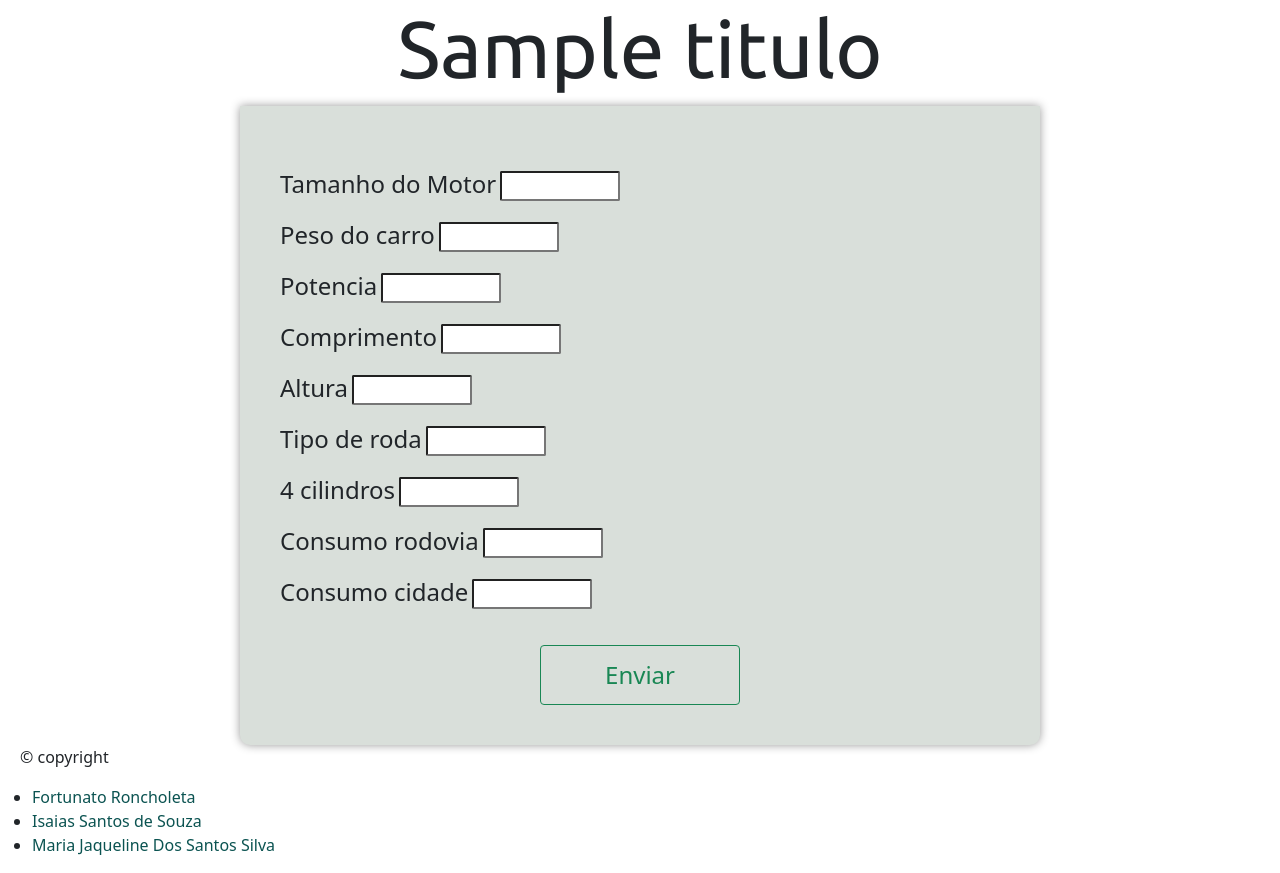
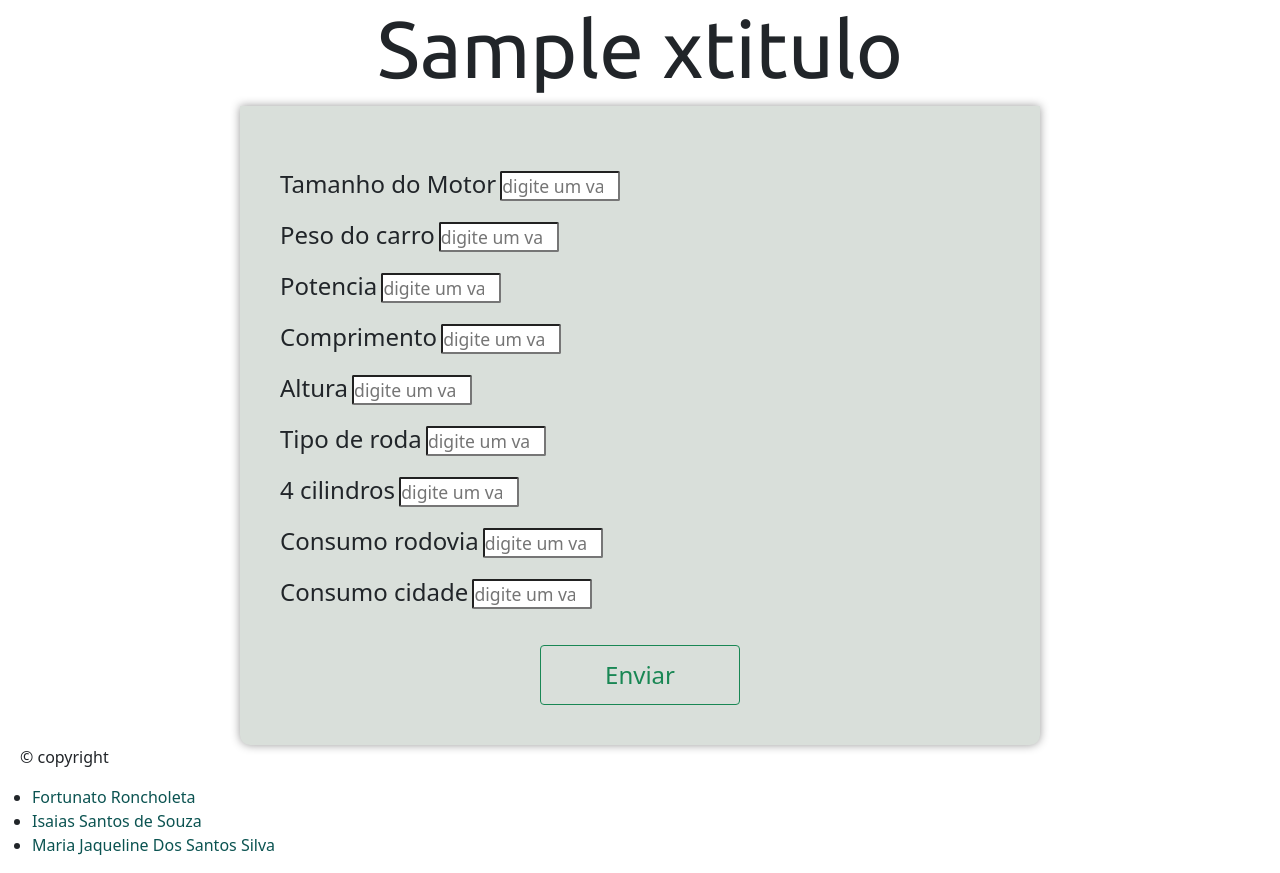
Before and after one commit to maria2122/Regressao_Multipla_em_Python, a Flask app: template templates/index.html in a window 1280 px wide. Run offline with Flask 3, Linux system fonts and the light colour scheme; the template is opened without the code that fills it: most values are stand-ins (such as "Sample title", 1, 10 or a date in 2020); parts of the project's set-up code (start-up, migrations or seed data) failed here and were passed over; some libraries are stand-ins or nearby versions; some web fonts are replaced.

Commit message:
Front final

```diff
--- a/main.py
+++ b/main.py
@@ -1,22 +1,24 @@
-from flask import Flask, render_template, request, jsonify
+from flask import Flask, render_template, request, redirect, jsonify
 import pickle
 
 modelo = pickle.load(open('./static/dados/modelo.sav', 'rb'))
-colunas = [ 'TamanhoM',
-            'PesoC',
-            'Potencia',
-            'Comprimento',
-            'Altura',
-            'TipoR',
-            'cilindros',
-            'consumoR',
-            'consumoC']
+colunas = ['TamanhoM',
+           'PesoC',
+           'Potencia',
+           'Comprimento',
+           'Altura',
+           'TipoR',
+           'cilindros',
+           'consumoR',
+           'consumoC']
 
 app = Flask('meu_app')
+
 
 @app.route('/')
 def index():
     return render_template('index.html', titulo='Regressão')
+
 
 @app.route('/classifica', methods=['POST'])
 def classifica():
@@ -24,7 +26,10 @@ def classifica():
     dados_input = [float(dados[col]) for col in colunas]
     valor = modelo.predict([dados_input])
 
-    return render_template('resultado.html', resultado=valor[0])
+    response = round(valor[0], 2)
+
+    return jsonify({'resultado': response})
+
 
 if __name__ == "__main__":
     app.run(debug=True)
--- a/static/estilo.css
+++ b/static/estilo.css
@@ -16,6 +16,7 @@
     --cor2: #092327;
     --cor3:#d3fad6;
     --cor4:#d9dfda;
+    --cor5:#00000053;
 }
 
 
@@ -89,7 +90,7 @@ footer>ul>li>a{
 #resultado{
     text-align: center;
     font-size: 2em;
-    background-color:var(--cor3);
+    background-color:var(--cor5);
     border-radius: 10px;
     margin: auto;
 
--- a/templates/index.html
+++ b/templates/index.html
@@ -10,63 +10,63 @@
 
 </head>
 <header>
-  <h1>{{ titulo }}</h1>
+  <h1>{{ Xtitulo }}</h1>
 </header>
 
-<body>
+<body onload="teste()">
 
 
 
 
   <main>
-    <form action="/classifica" method="post" enctype="multipart/form-data">
+    <form id="formulario" action="/classifica" method="post" enctype="multipart/form-data">
 
 
       <div>
         <label for="TamanhoM">Tamanho do Motor</label>
-        <input type="number" id="TamanhoM" name="TamanhoM">
+        <input type="number" step="any" id="TamanhoM" placeholder="digite um valor" name="TamanhoM" required>
       </div>
 
       <div>
         <label for="PesoC">Peso do carro</label>
-        <input type="number" id="PesoC" name="PesoC">
+        <input type="number" step="any" id="PesoC" placeholder="digite um valor" name="PesoC" required>
       </div>
 
       <div>
         <label for="Potencia">Potencia</label>
-        <input type="number" id="Potencia" name="Potencia">
+        <input type="number" step="any" id="Potencia" placeholder="digite um valor" name="Potencia" required>
       </div>
 
       <div>
         <label for="Comprimento">Comprimento </label>
-        <input type="number" id="Comprimento" name="Comprimento">
+        <input type="number" step="any" id="Comprimento" placeholder="digite um valor" name="Comprimento" required>
       </div>
 
       <div>
         <label for="Altura">Altura</label>
-        <input type="number" id="Altura" name="Altura">
+        <input type="number" step="any" id="Altura" placeholder="digite um valor" name="Altura" required>
       </div>
 
       <div>
         <label for="TipoR">Tipo de roda</label>
-        <input type="number" id="TipoR" name="TipoR">
+        <input type="number" step="any" id="TipoR" placeholder="digite um valor" name="TipoR" required>
       </div>
 
       <div>
         <label for="cilindros">4 cilindros</label>
-        <input type="number" id="cilindros" name="cilindros">
+        <input type="number" step="any" id="cilindros" placeholder="digite um valor" name="cilindros" required>
 
       </div>
 
       <div>
         <label for="consumoR">Consumo rodovia</label>
-        <input type="number" id="consumoR" name="consumoR">
+        <input type="number" step="any" id="consumoR" placeholder="digite um valor" name="consumoR" required>
 
       </div>
 
       <div>
         <label for="consumoC">Consumo cidade</label>
-        <input type="number" id="consumoC" name="consumoC">
+        <input type="number" step="any" id="consumoC" placeholder="digite um valor" name="consumoC" required>
 
       </div>
 
@@ -80,6 +80,7 @@
     <section>
 
       <div id="resultado">
+
 
       </div>
 
@@ -100,24 +101,38 @@
 
     </p>
   </footer>
-  <script>
-    function operacao() {
 
-      let resultado = document.getElementById(`resultado`)
-      resultado.innerHTML = `{{ resultado }}`
+</body>
+<script>
+  const form = document.querySelector('#formulario');
 
+  form.addEventListener('submit', function (event) {
+    event.preventDefault(); // previne o envio normal do formulário
+    const data = new FormData(form); // cria um objeto FormData com os dados do formulário
+    const xhr = new XMLHttpRequest(); // cria uma nova solicitação XMLHttpRequest
 
-      var img = document.createElement('img')
-      img.setAttribute('src', '../static/img/carro1.gif')
-      resultado.appendChild(img)
+    xhr.open('POST', '/classifica'); // define a URL e o método HTTP
+    xhr.onload = function () { // lida com a resposta da solicitação
+      if (xhr.status === 200) {
 
+        const response = JSON.parse(xhr.responseText); // obtém a resposta como um objeto JavaScript
+        console.log(response); // faz algo com a resposta
+        let resultado = document.getElementById(`resultado`)
+        console.log('foi');
 
+        resultado.innerHTML = 'O valor aproximado do seu veiculo será de: <br>' + 'R$' + response.resultado
 
-    }
+        var img = document.createElement('img')
+        img.setAttribute('src', '../static/img/carro1.gif')
+        resultado.appendChild(img)
 
+      } else {
+        console.log('Erro ao enviar dados: ' + xhr.status); // lida com erros
+      }
+    };
 
-
-  </script>
-</body>
+    xhr.send(data); // envia a solicitação com os dados do formulário
+  });
+</script>
 
 </html>
```
Also changed, not shown: templates/js.js (deleted).
